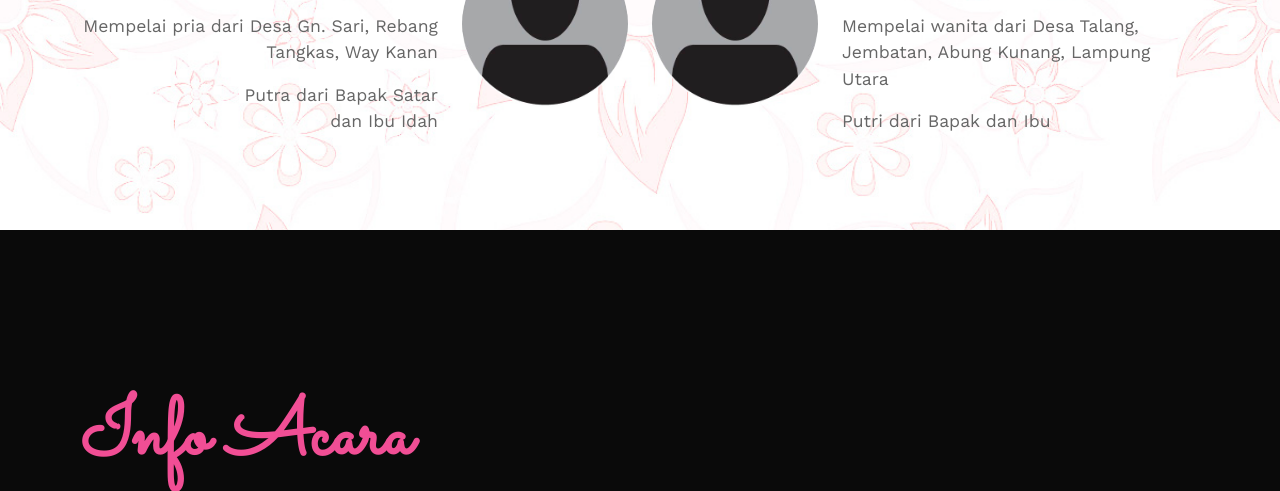
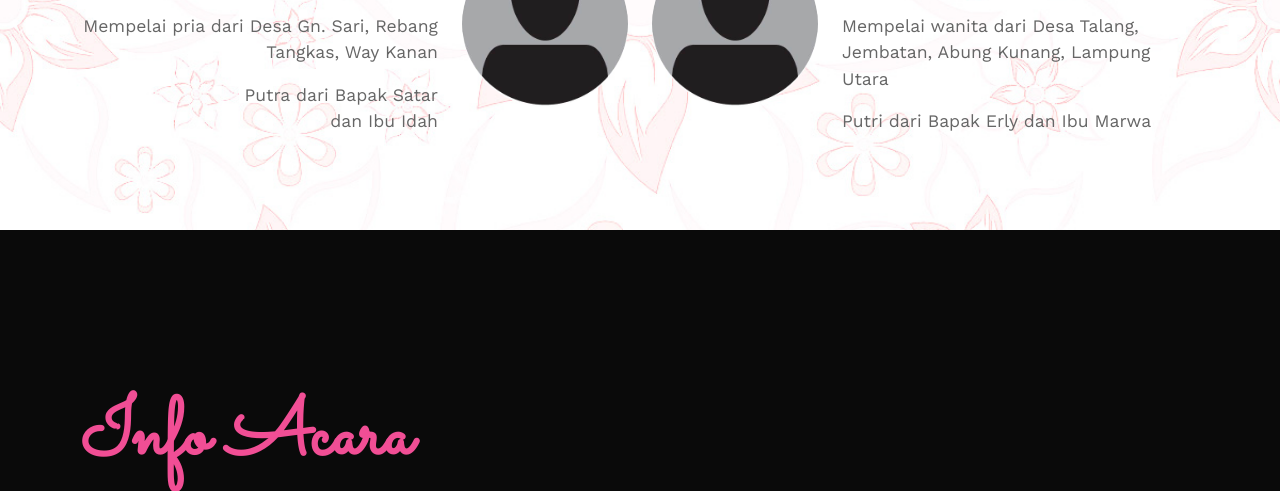
Before and after one commit to debiwandana18/debian, a plain HTML site: page index.html in a window 1280 px wide. Shown: the part 1311-1802 px from the top of the page. Drawn offline with nearby package versions, Linux system fonts and the light colour scheme; some packages are replaced by stand-ins of ours; a script that the page names is missing.

Commit message:
index.html

```diff
--- a/index.html
+++ b/index.html
@@ -121,7 +121,7 @@
                             <div class="col-8">
                                 <h3>Dian</h3>
                                 <p> Mempelai wanita dari Desa Talang, Jembatan, Abung Kunang, Lampung Utara</p>
-                                <p>Putri dari Bapak dan Ibu</p>
+                                <p>Putri dari Bapak Erly dan Ibu Marwa</p>
                             </div>
                         </div>
                     </div>
```
